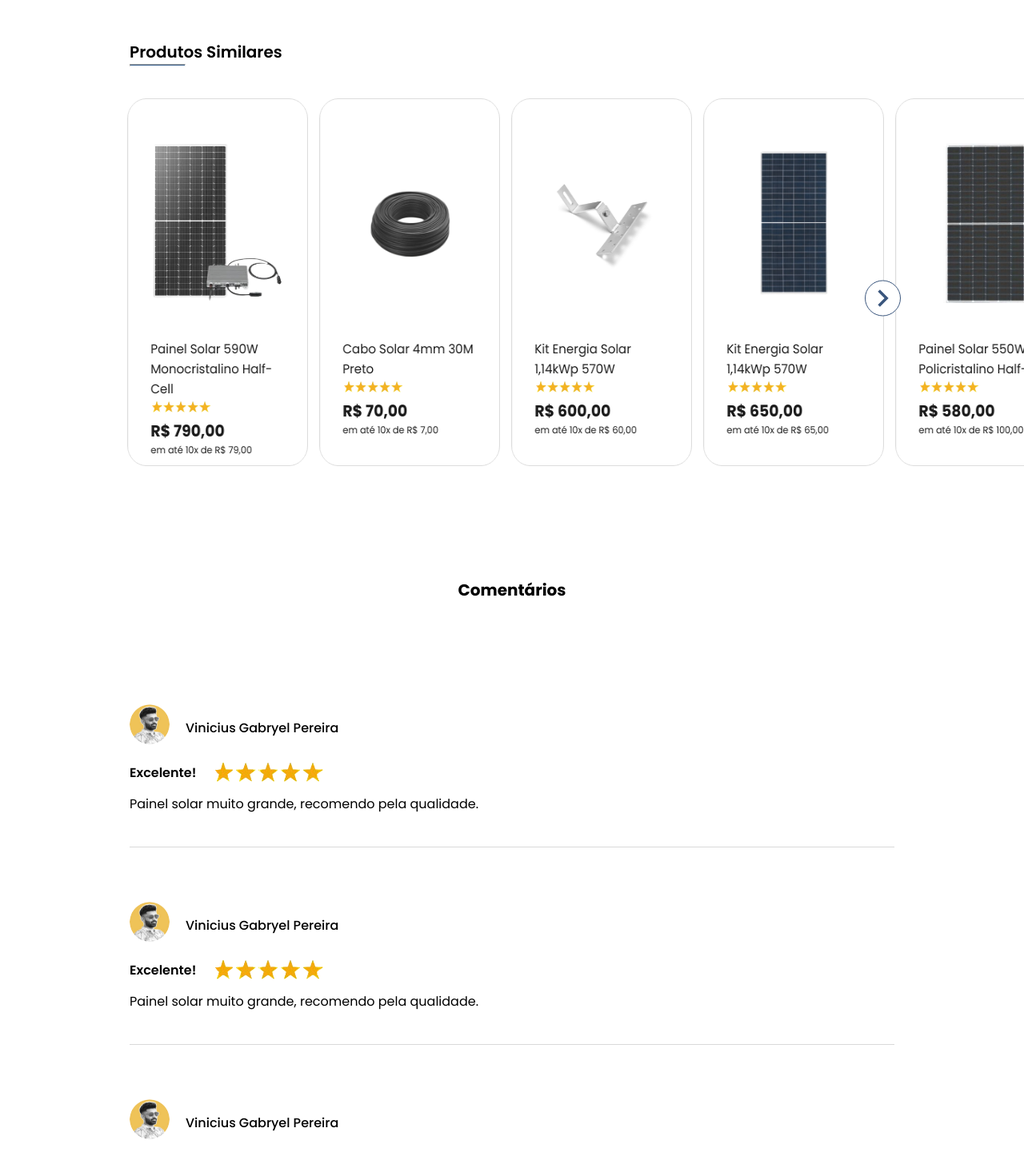
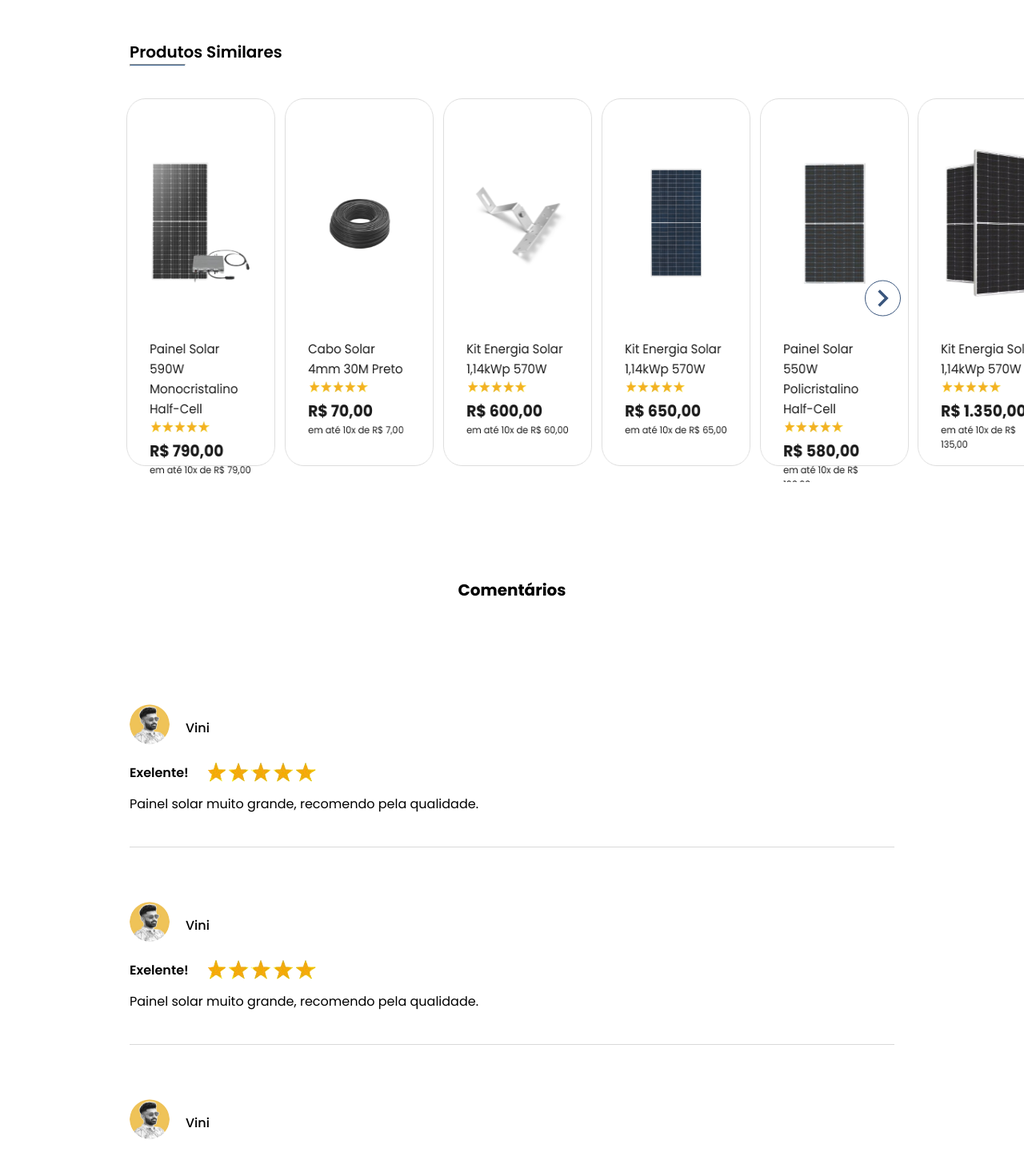
Before and after one commit to hackathon-equipe/HackathonFrontEnd, a Vue app: page /produto/caboSolar in a window 1280 px wide. Shown: the part 1740-3186 px from the top of the page at 80% size. Built offline with nearby package versions, Linux system fonts and the light colour scheme.

Commit message:
FEAT: iniciando comentarios #61

```diff
--- a/src/components/carousel/PadraoCarousel.vue
+++ b/src/components/carousel/PadraoCarousel.vue
@@ -6,9 +6,9 @@ import 'vue3-carousel/dist/carousel.css'
 const produtosStore = useProdutosStore()
 </script>
 <template>
-  <Carousel :itemsToShow="4.7" :transition="500">
+  <Carousel :itemsToShow="5.7" :transition="500">
     <Slide v-for="(text, index) in produtosStore.produtos" :key="index">
-      <SlideComponent :img="text.imageUrl" :nome="text.nome" :preco="text.preco" :parcelas="text.parcelas" />
+      <SlideComponent class="slide" :img="text.imageUrl" :nome="text.nome" :preco="text.preco" :parcelas="text.parcelas" />
     </Slide>
     <template #addons>
       <Navigation class="aa" />
@@ -17,6 +17,9 @@ const produtosStore = useProdutosStore()
 </template>
 
 <style scoped>
+.slide{
+  max-width: 300px;
+}
 .link{
   position: absolute;
   left: 0;
--- a/src/components/produtos/ProdutoComponent.vue
+++ b/src/components/produtos/ProdutoComponent.vue
@@ -43,9 +43,6 @@ const imgSrc = computed(() => {
     </div>
     <h1 class="titulo-descricao">Comentários</h1>
     <ComentarioProduto />
-    <ComentarioProduto />
-    <ComentarioProduto />
-    <ComentarioProduto />
     <ButtonMais />
     <AddComentario />
     <FazerOrcamento />
--- a/src/components/produtos/comentarios/AddComentario.vue
+++ b/src/components/produtos/comentarios/AddComentario.vue
@@ -1,10 +1,34 @@
 <script setup>
+import {ref} from 'vue'
+import { useComentarioStore } from '@/stores/comentarios'
+const ComentarioStore = useComentarioStore()
+const openAdd = ref(false)
+const nome = ref("")
+const textExelencia = ref("")
+const quantidadeEstrelas =  ref("")
+const textComentario = ref("")
+
 </script>
 <template>
-    <div class="comentario-button"><button>+</button> <span>Faça seu comentário </span></div>
+    <div @click="openAdd=true" class="comentario-button"><button>+</button> <span>Faça seu comentário </span></div>
+    <div v-if="openAdd">
+      <form>
+        nome user:
+        <input v-model="nome" type="text"/>
+        exelencia:
+        <input v-model="textExelencia" type="text"/>
+      qnt estrelas :
+      <input v-model="quantidadeEstrelas" type="text"/>
+      comentario :
+      <input v-model="textComentario" type="text"/>
+      <button @click="ComentarioStore.addComentario(nome,textExelencia,quantidadeEstrelas,textComentario)">
+        aaaaaaaaaa
+      </button>
+    </form>
+    </div>
 </template>
 <style scoped>
-@import url('https://fonts.googleapis.com/css2?family=Poppins:ital,wght@0,100;0,200;0,300;0,400;0,500;0,600;0,700;0,800;0,900;1,100;1,200;1,300;1,400;1,500;1,600;1,700;1,800;1,900&display=swap');
+@import url('https://fonts.googleapis.com/css2?family=Poppins:ital= ref(false)wght@0,100;0,200;0,300;0,400;0,500;0,600;0,700;0,800;0,900;1,100;1,200;1,300;1,400;1,500;1,600;1,700;1,800;1,900&display=swap');
 .comentario-button{
   margin-left: calc(15vw - 30px);
   display: flex;
--- a/src/components/produtos/comentarios/ComentarioProduto.vue
+++ b/src/components/produtos/comentarios/ComentarioProduto.vue
@@ -1,10 +1,12 @@
 <script setup>
+import { useComentarioStore } from '@/stores/comentarios'
+const ComentarioStore = useComentarioStore()
 </script>
 <template>
-    <div class=comentario>
-    <div class="divs"><img class="usuario-img" src="@/assets/images/foto-usuario.png" /><span class="nome-usuario informacao-usuario">Vinicius Gabryel Pereira</span></div>
-    <div class="divs"><span class="exelencia">Excelente!</span><img src="@/assets/images/estrelas.png"/></div>
-        <div class="divs"><span>Painel solar muito grande, recomendo pela qualidade.</span></div>
+    <div class=comentario v-for="(item,index) in ComentarioStore.comentarios" :key="index">
+    <div class="divs"><img class="usuario-img" src="@/assets/images/foto-usuario.png" /><span class="nome-usuario informacao-usuario">{{item.nomeUser}}</span></div>
+    <div class="divs"><span class="exelencia">{{item.exelencia}}</span><img src="@/assets/images/estrelas.png"/></div>
+        <div class="divs"><span>{{item.comentario}}</span></div>
     </div>
 </template>
 <style scoped>
--- /dev/null
+++ b/src/stores/comentarios.js
@@ -0,0 +1,37 @@
+import { ref } from 'vue'
+import { defineStore } from 'pinia'
+
+export const useComentarioStore = defineStore('comentario', () => {
+    const comentarios = ref([
+        {
+          nomeUser:'Vini',
+          exelencia:'Exelente!',
+          estrelas:'5',
+          comentario:'Painel solar muito grande, recomendo pela qualidade.'
+        },
+        {
+          nomeUser:'Vini',
+          exelencia:'Exelente!',
+          estrelas:'5',
+          comentario:'Painel solar muito grande, recomendo pela qualidade.'
+        },
+        {
+          nomeUser:'Vini',
+          exelencia:'Exelente!',
+          estrelas:'5',
+          comentario:'Painel solar muito grande, recomendo pela qualidade.'
+        },
+        {
+          nomeUser:'Vini',
+          exelencia:'Exelente!',
+          estrelas:'5',
+          comentario:'Painel solar muito grande, recomendo pela qualidade.'
+        }
+      ])
+      function addComentario(nome,textExelencia,quantidadeEstrelas, textComentario) {
+        comentarios.value.push({ id:((comentarios.value[comentarios.value.length-1]).id)+1, nomeUser:nome, exelencia:textExelencia, estrelas:quantidadeEstrelas, comentario:textComentario })
+      }
+
+
+  return { comentarios, addComentario }
+})
```
